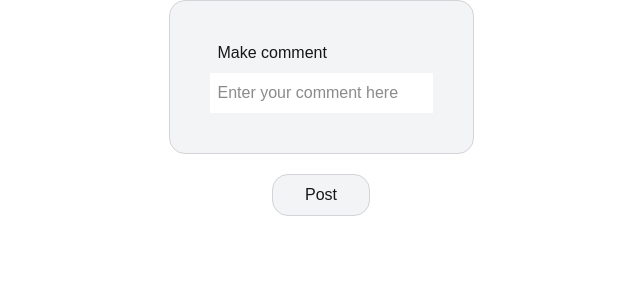
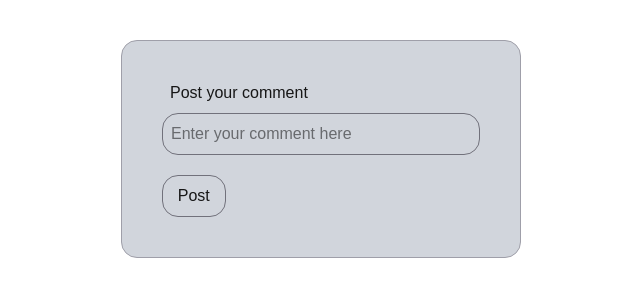
Before and after one commit to Ambraxil/Midterm-INTP302, a Next.js app: page / in a window 1280 px wide. Shown: the top 300 px of the page, without its empty margins (319-959 px from the left). Built offline with nearby package versions, Linux system fonts and the light colour scheme.

Commit message:
Ui improvements

```diff
--- a/app/page.tsx
+++ b/app/page.tsx
@@ -12,36 +12,38 @@ export default function Home() {
   }
 
   return (
-    <main className="flex min-h-screen flex-col items-center">
-      <div className="bg-gray-100 p-10 border border-zinc-300 rounded-2xl">
-        <h2 className="mb-2 ml-2">Make comment</h2>
+    <main className="flex min-h-screen flex-col items-center p-10">
+      <div className="flex w-2/6 flex-col">
+      <div className="bg-gray-300 p-10 border border-zinc-400 rounded-2xl">
+        <h2 className="mb-2 ml-2">Post your comment</h2>
         <input
           type="text"
           value={comment}
           onChange={(e) => setComment(e.target.value)}
           placeholder="Enter your comment here"
-          className="bg-white p-2 "
+          className="bg-mauve-300 p-2 w-1/1 border border-zinc-500 text-black rounded-2xl"
         />
-      </div>
-      <button
+        <button
         type="submit"
         onClick={handlePosting}
-        className="bg-gray-100 pl-8 pr-8 p-2 mt-5 border border-zinc-300 rounded-2xl"
-      >
+        className="bg-mauve-400 pt-2 pb-2 mt-5 border border-zinc-500 rounded-2xl w-2/10"
+        >
         <h2>Post</h2>
       </button>
+      </div>
       {posts.length !== 0 &&
       <div className="mt-10">
         {posts.map((post, i) => (
-        <div
+          <div
           key = {i}
-          className="border border-zinc-300 p-2 mb-3"
-        >
+          className="border border-zinc-400 p-3 mb-3 bg-gray-300 rounded-2xl"
+          >
           <p>{post}</p>
         </div>
       ))}
       </div>
       }
+      </div>
     </main>
   );
 }
```
